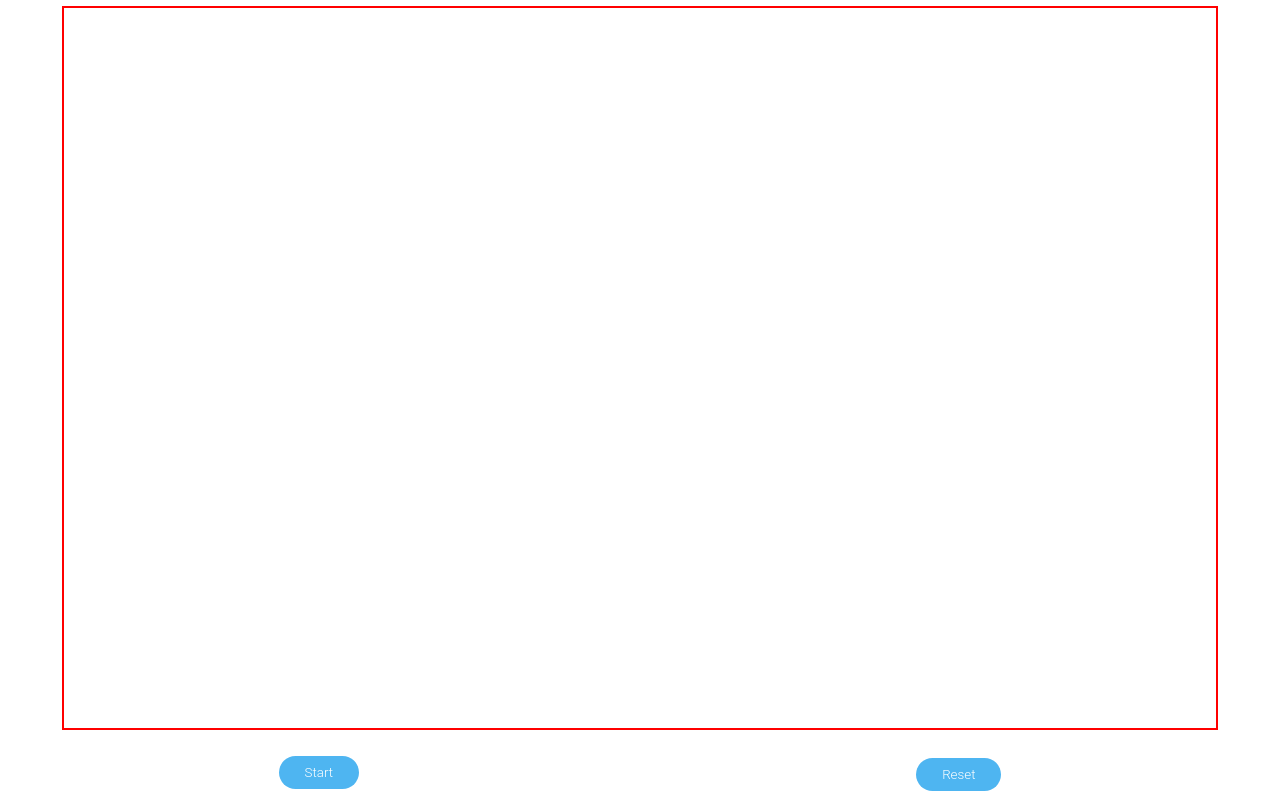
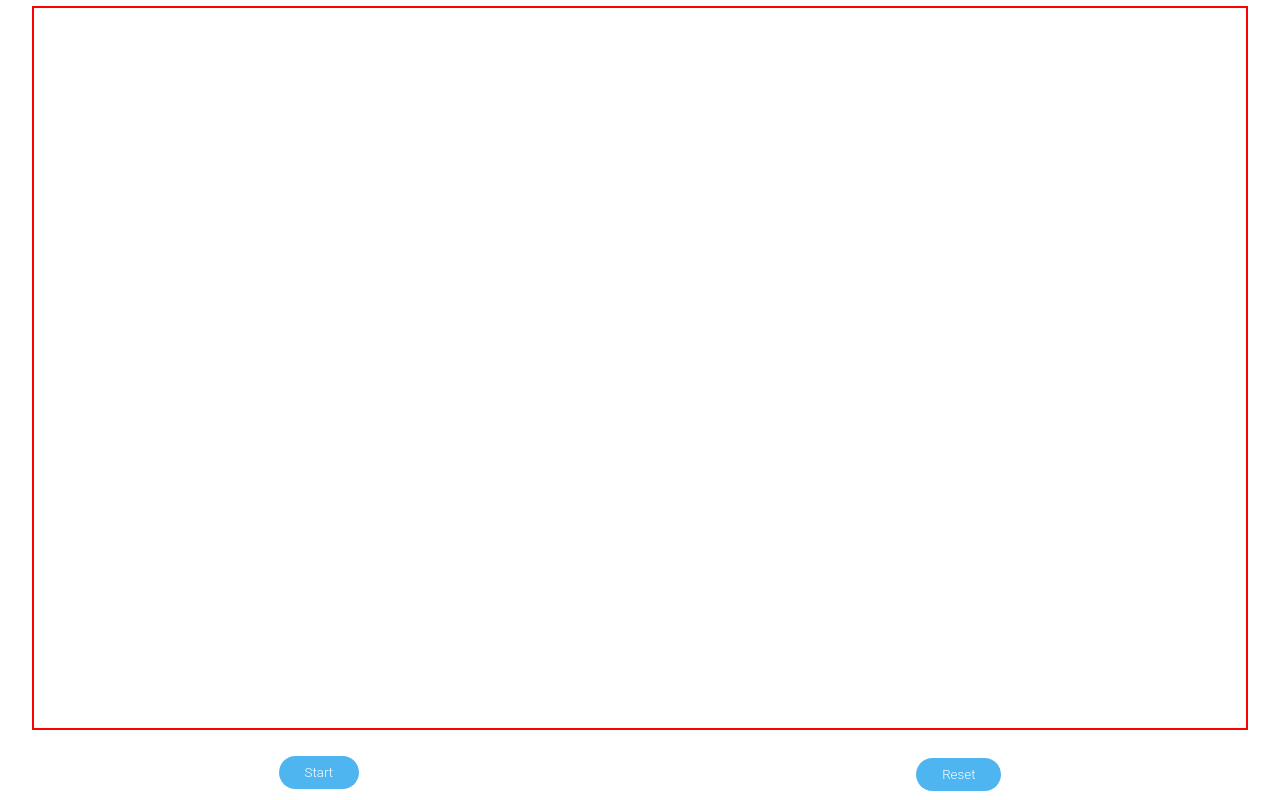
Before and after one commit to KMyroslav/game-of-life, a website built with Parcel: page src/index.html in a window 1280 px wide. Built offline with nearby package versions, Linux system fonts and the light colour scheme.

Commit message:
Changes size

```diff
--- a/src/index.html
+++ b/src/index.html
@@ -13,7 +13,7 @@
           <li class="list-item"><button class="btn">Start</button></li>
           <li class="list-item"><button class="btn btn-reset">Reset</button></li>
         </ul>
-    <canvas class="canvas" style="width: 90vw; height: 90vh;">
+    <canvas class="canvas" style="width: 95vw; height: 90vh;">
 
     </canvas>
     <script src="./index.js"></script>
```
